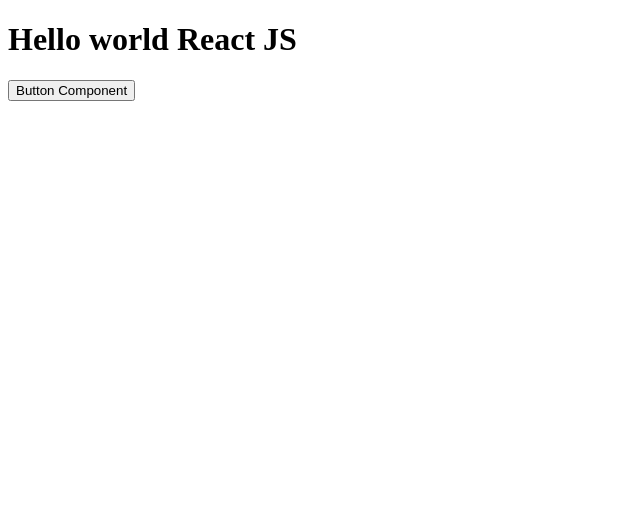
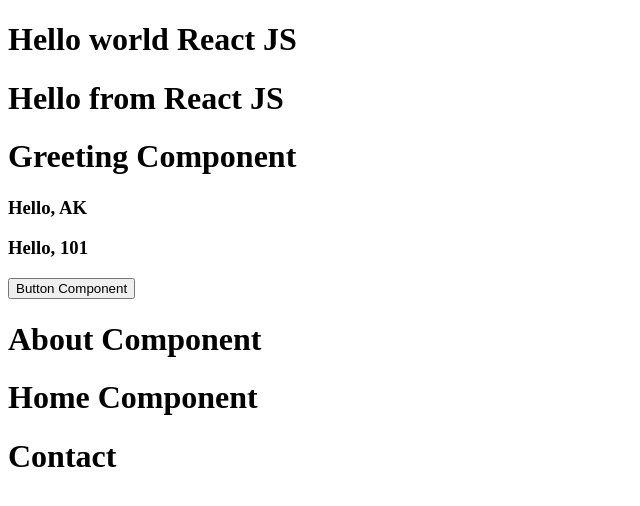
Before and after one commit to kundusomnath610/KodNest_Forntend, a React (Vite) app in the folder my-react-app/: page / in a window 1280 px wide. Shown: the top 506 px of the page, without its empty margins (0-640 px from the left). Built offline with nearby package versions, Linux system fonts and the light colour scheme.

Commit message:
initial commit

```diff
--- /dev/null
+++ b/my-react-app/src/About.jsx
@@ -0,0 +1,9 @@
+import React from 'react'
+
+export default function About() {
+  return (
+    <div>
+      <h1>About Component </h1>
+    </div>
+  )
+}
--- a/my-react-app/src/App.jsx
+++ b/my-react-app/src/App.jsx
@@ -1,8 +1,11 @@
-import Button from "./Button"
+import Greeting from "./greeting";
 function App() {
+  let name = "AK"
+  let id = 101
   return(
     <>
     <h1> Hello world React JS </h1>
+    <Greeting fname = {name} myid = {id}/>
     </>
   )
 }
--- /dev/null
+++ b/my-react-app/src/Contact.jsx
@@ -0,0 +1,9 @@
+import React from 'react'
+
+export default function Contact() {
+  return (
+    <div>
+      <h1>Contact</h1>
+    </div>
+  )
+}
--- /dev/null
+++ b/my-react-app/src/Greeting.jsx
@@ -0,0 +1,10 @@
+export default function Greeting(props) {
+    return(
+        <div>
+            <h1>Hello from React JS </h1>
+            <h1>Greeting Component </h1>
+            <h3>Hello, {props.fname}</h3>
+            <h3>Hello, {props.myid}</h3>
+        </div>
+    )
+};
--- /dev/null
+++ b/my-react-app/src/Home.jsx
@@ -0,0 +1,9 @@
+import React from 'react'
+
+export default function Home() {
+  return (
+    <div>
+      <h1>Home Component</h1>
+    </div>
+  )
+}
--- a/my-react-app/src/main.jsx
+++ b/my-react-app/src/main.jsx
@@ -2,10 +2,16 @@
 import { createRoot } from 'react-dom/client'
 import App from './App.jsx'
 import Button from './Button.jsx'
+import About from './About.jsx'
+import Home from './Home.jsx'
+import Contact from './Contact.jsx'
 
 createRoot(document.getElementById('root')).render(
   <StrictMode>
     <App />
     <Button />
+    <About/>
+    <Home />
+    <Contact />
   </StrictMode>,
 )
```
